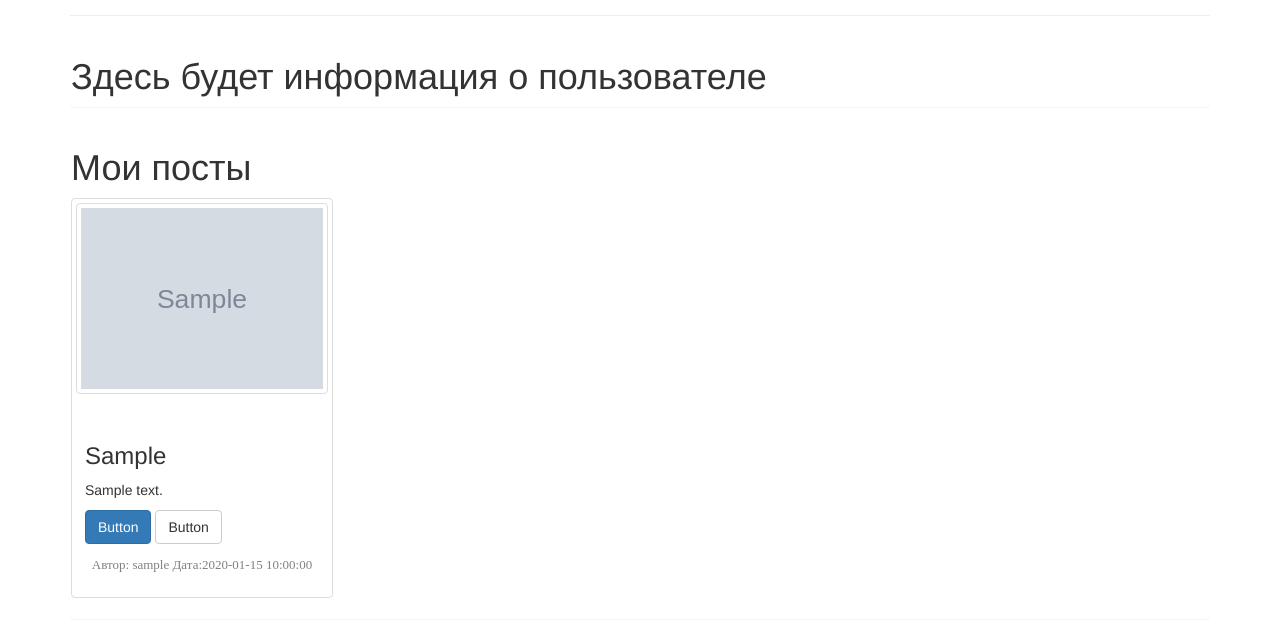
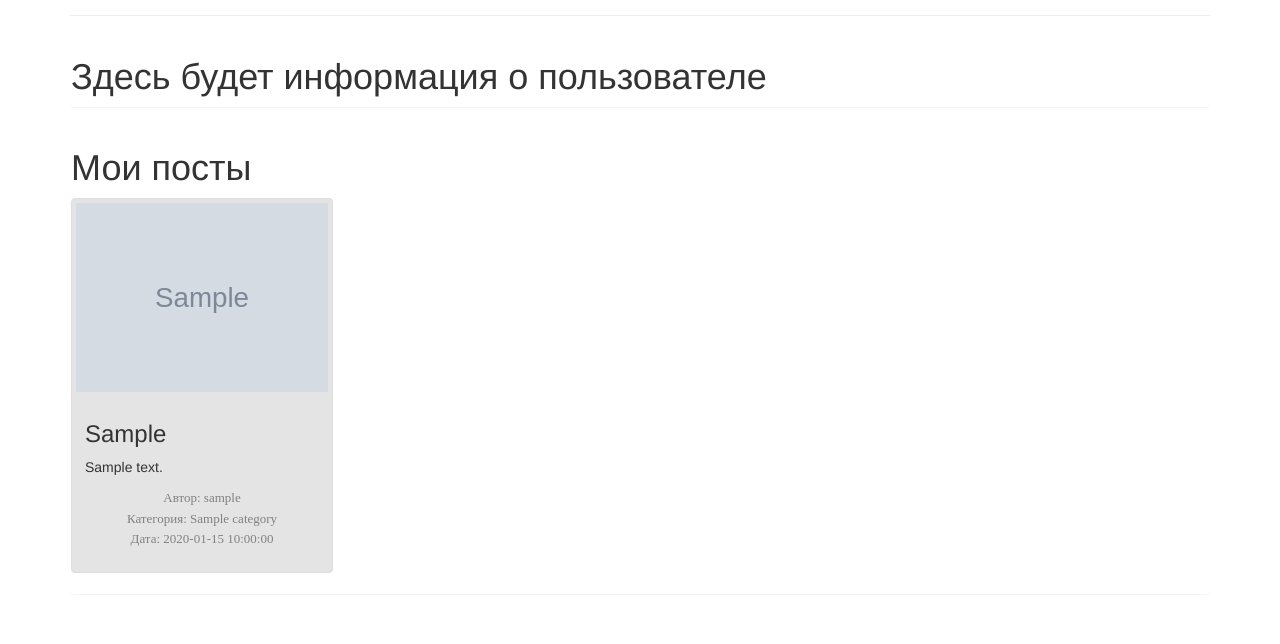
Before and after one commit to cherrykolya/FlaskExample, a Flask app: page /profile in a window 1280 px wide. Shown: the part 156-800 px from the top of the page. Run offline with Flask 2, Linux system fonts and the light colour scheme; a user stored in the database is signed in; tables that the repository leaves empty hold one stand-in row (values such as "Sample post"); grey boxes marked "Sample" are stand-in pictures; some libraries are stand-ins or nearby versions.

Commit message:
Переработано оформление постов

```diff
--- a/app/main/views.py
+++ b/app/main/views.py
@@ -5,7 +5,7 @@ from . import main
 from .forms import NameForm, PostForm
 from .utils import CategoriesEnum
 from .. import db
-from ..models import User, Post, Role
+from ..models import User, Post, Role, Category
 from datetime import datetime
 import os
 
@@ -35,12 +35,17 @@ def create_post():
         return render_template('post_created.html')
     return render_template('create_post.html', form=form)
 
-@main.route('/posts', methods=['GET', 'POST'])
-def posts():
-    posts = User.query.all()
 
-    posts = Post.query.order_by(Post.created_at.desc()).all()
-    return render_template('posts.html', phrase="Hi!", posts=posts)
+@main.route('/posts/<category>', methods=['GET', 'POST'])
+def posts(category):
+    if category == 'all':
+        posts = Post.query.order_by(Post.created_at.desc()).all()
+        return render_template('posts.html', phrase="Hi!", posts=posts)
+    else:
+        category = Category.query.filter_by(id=int(category)).first()
+        #posts = User.query.all()
+        #posts = Post.query.order_by(Post.created_at.desc()).all()
+        return render_template('posts.html', phrase="Hi!", posts=category.posts)
 
 @main.route('/', methods=['GET', 'POST'])
 def index():
--- a/app/templates/base.html
+++ b/app/templates/base.html
@@ -39,7 +39,7 @@
                     <li><a href="/">Главная</a></li>
                 </ul>
                 <ul class="nav navbar-nav">
-                    <li><a href="/posts">Посты</a></li>
+                    <li><a href="{{ url_for('main.posts', category='all') }}">Посты</a></li>
                 </ul>
                 <ul class="nav navbar-nav">
                     <li><a href="/create_post">Создать пост</a></li>
--- a/app/templates/profile.html
+++ b/app/templates/profile.html
@@ -14,18 +14,20 @@
     <h1> Мои посты </h1>
     <div class="row">
         {% for post in posts%}
-        <div class="col-sm-1 col-md-3">
-
-          <div class="thumbnail">
-            <a href="#" class="thumbnail">
+        <div class="col-sm-1 col-md-3" >
+          <div class="thumbnail" style="background-color: rgb(228, 228, 228);">
+            <a href="#">
               <img src="{{ url_for('static', filename=post.photo) }}" alt="panel image cap">
+              <div class="caption">
+                <h3>{{post.header}}</h3>
+                <p>{{post.text}}</p>
+                <p align="center"> <font size="2" color=#808080 face="serif">
+                  Автор: {{post.author.username}}<br>
+                  Категория: {{post.category.name}}<br>
+                  Дата: {{post.created_at}}
+                </font></p>
+              </div>
             </a>
-            <div class="caption">
-              <h3>{{post.header}}</h3>
-              <p>{{post.text}}</p>
-              <p><a href="#" class="btn btn-primary" role="button">Button</a> <a href="#" class="btn btn-default" role="button">Button</a></p>
-              <p align="center"> <font size="2" color=#808080 face="serif">Автор: {{post.author.username}} Дата:{{post.created_at}}</font></p>
-            </div>
           </div>
         </div>
         {% endfor %}
```
Also changed, not shown: app/templates/index.html (+7 -6 lines), app/templates/posts.html (+9 -4 lines).
